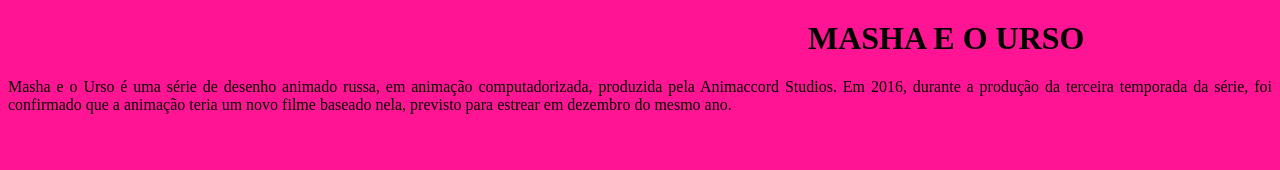
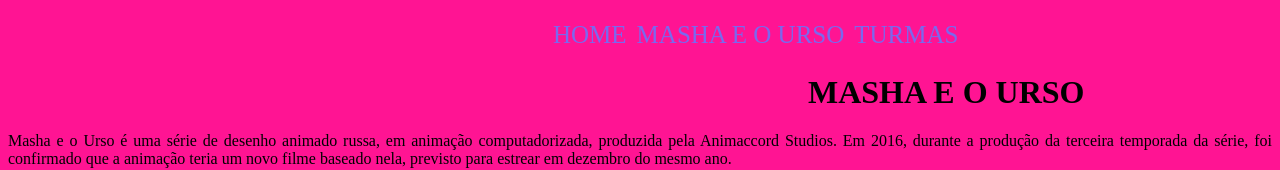
Before and after one commit to emillyfs08/recuperacao, a plain HTML site: page index.html in a window 1280 px wide. Shown: the top 170 px of the page. Drawn offline with Linux system fonts and the light colour scheme.

Commit message:
Add files via upload

```diff
--- a/index.html
+++ b/index.html
@@ -7,6 +7,15 @@
     <link rel="stylesheet" href="style.css">
 </head>
 <body>
+        <header class="cabecalho">
+            <ul class="lista_cabecalho">
+                <li class="item_lista_cabecalho">Home</li>
+                <li class="item_lista_cabecalho">Masha e o Urso</li>
+                <li class="item_lista_cabecalho">Turmas</li>
+            </ul>
+        </header>
+
+
     <h1>MASHA E O URSO</h1>
     <p>Masha e o Urso é uma série de desenho animado russa, em animação computadorizada, produzida pela Animaccord Studios. Em 2016, durante a produção da terceira temporada da série, foi confirmado que a animação teria um novo filme baseado nela, previsto para estrear em dezembro do mesmo ano. </p>
 
@@ -16,4 +25,6 @@
 <img src="mashaeourso_rasgado" alt="imagem retirada do desenho">
 <img src="mashaeourso_urso" alt="imagem retirada do desenho">
 <img src="Mashaeourso_redondo" alt="imagem retirada do desenho">
+
+</body>
 </html>
--- a/style.css
+++ b/style.css
@@ -14,3 +14,21 @@ img{
     height: 250px;
     margin: 60px;
 }
+.cabeçalho{
+    background-color: hotpink;
+    display: flex;
+}
+.logocabecalho{
+    width: 100px;
+}
+.lista_cabecalho{
+    display: flex;
+    margin-left: 500px;
+}
+.item_lista_cabecalho{
+    color: mediumslateblue;
+    list-style: none;
+    text-transform: uppercase;
+    font-size: 25px;
+    padding: 5px;
+}
```
